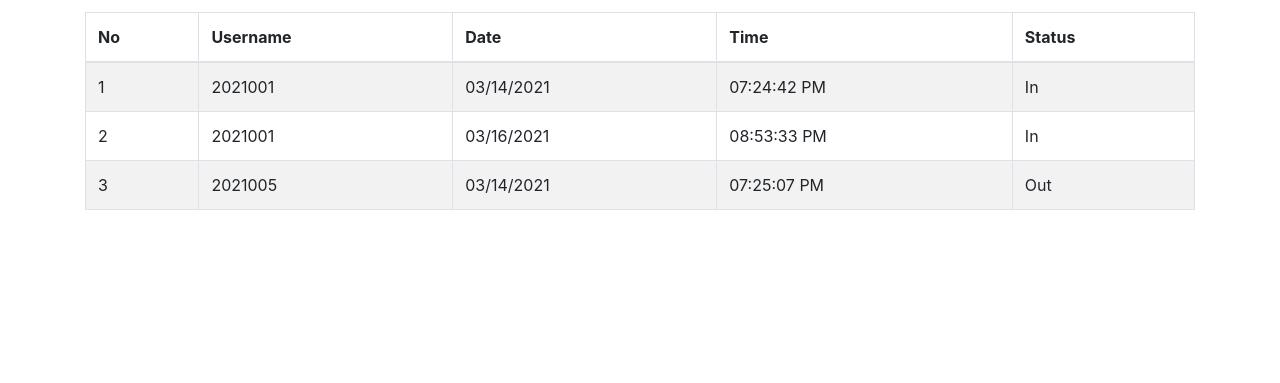
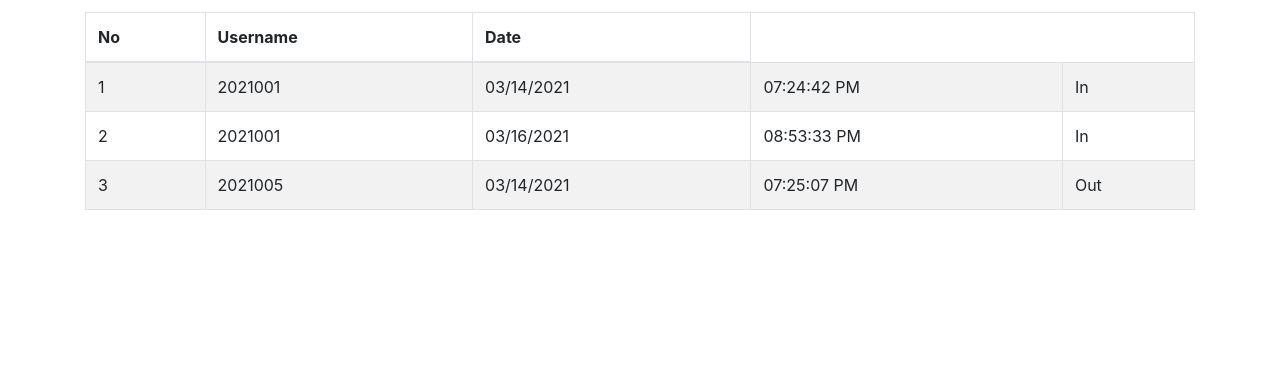
Before and after one commit to mariannejordan20/DTR2, a PHP site: page /Employee_Attendance/report.php in a window 1280 px wide. Shown: the part 417-800 px from the top of the page. Run offline with PHP 8.4, Linux system fonts and the light colour scheme; data comes from the database, SQL or seed files in the repository.

Commit message:
Update report.php

```diff
--- a/report.php
+++ b/report.php
@@ -84,8 +84,6 @@
             echo '<th>No</th>';
             echo '<th>Username</th>';
             echo '<th>Date</th>';
-            echo '<th>Time</th>';
-            echo '<th>Status</th>';
             echo '</tr>';
             echo '</thead>';
             echo '<tbody>';
```
